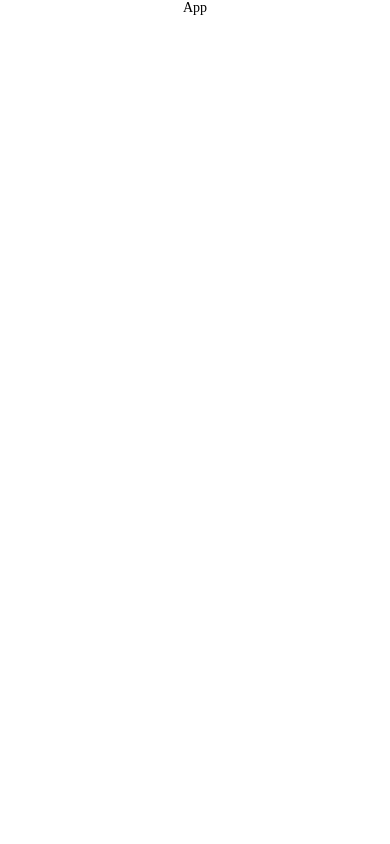
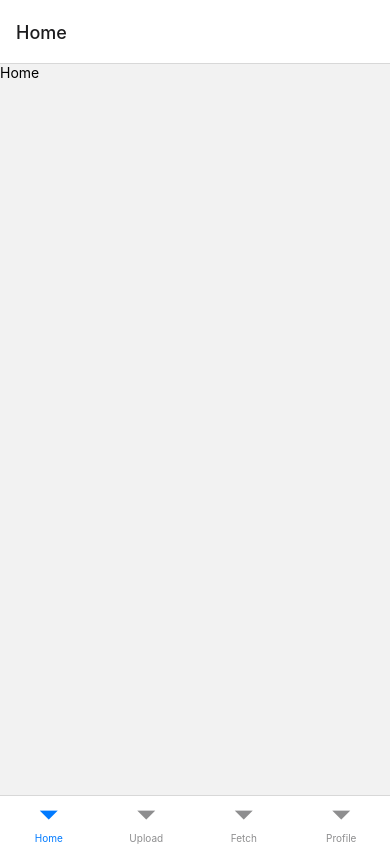
Before and after one commit to SRIRAMGJ007/WEBYAPAR, a React Native app: screen /HomeStack in a window 390 px wide. Built offline with nearby package versions, Linux system fonts and the light colour scheme.

Commit message:
Navigation added

```diff
--- a/App.tsx
+++ b/App.tsx
@@ -1,10 +1,11 @@
 import { StyleSheet, Text, View } from 'react-native'
 import React from 'react'
+import CentralNav from './Src/Navigation/CentralNav'
 
 const App = () => {
   return (
     <View style={{flex:1,backgroundColor:'white'}} >
-      <Text style={{color:'black',alignSelf:'center',fontFamily:"Poppins-Bold"}} >App</Text>
+      <CentralNav/>
     </View>
   )
 }
--- /dev/null
+++ b/Src/Auth/SignIn.js
@@ -0,0 +1,14 @@
+import { StyleSheet, Text, View } from 'react-native'
+import React from 'react'
+
+const SignIn = () => {
+  return (
+    <View>
+      <Text>SignIn</Text>
+    </View>
+  )
+}
+
+export default SignIn
+
+const styles = StyleSheet.create({})
--- /dev/null
+++ b/Src/Auth/SignUp.js
@@ -0,0 +1,14 @@
+import { StyleSheet, Text, View } from 'react-native'
+import React from 'react'
+
+const SignUp = () => {
+  return (
+    <View style ={{flex:1,backgroundColor:'white'}}>
+      <Text style={{color:'black'}}>SignUp</Text>
+    </View>
+  )
+}
+
+export default SignUp
+
+const styles = StyleSheet.create({})
--- /dev/null
+++ b/Src/Navigation/AuthStack.js
@@ -0,0 +1,25 @@
+// In App.js in a new project
+
+import * as React from 'react';
+import { View, Text } from 'react-native';
+import { NavigationContainer } from '@react-navigation/native';
+import { createNativeStackNavigator } from '@react-navigation/native-stack';
+import SignUp from '../Auth/SignUp';
+import SignIn from '../Auth/SignIn';
+
+
+
+const Stack = createNativeStackNavigator();
+
+function AuthStack() {
+  return (
+
+      <Stack.Navigator screenOptions={{headerShown: false}}>
+        <Stack.Screen name="SignUp" component={SignUp} />
+        <Stack.Screen name="SignIn" component={SignIn} />
+      </Stack.Navigator>
+
+  );
+}
+
+export default AuthStack;
--- /dev/null
+++ b/Src/Navigation/CentralNav.js
@@ -0,0 +1,31 @@
+// In App.js in a new project
+
+import * as React from 'react';
+import { View, Text } from 'react-native';
+import { NavigationContainer } from '@react-navigation/native';
+import { createNativeStackNavigator } from '@react-navigation/native-stack';
+import AuthStack from './AuthStack';
+import HomeStack from './Homestack';
+
+function HomeScreen() {
+  return (
+    <View style={{ flex: 1, alignItems: 'center', justifyContent: 'center' }}>
+      <Text>Home Screen</Text>
+    </View>
+  );
+}
+
+const Stack = createNativeStackNavigator();
+
+function CentralNav() {
+  return (
+    <NavigationContainer>
+      <Stack.Navigator screenOptions={{headerShown: false}}>
+        <Stack.Screen name="AuthStack" component={AuthStack} />
+        <Stack.Screen name="HomeStack" component={HomeStack} />
+      </Stack.Navigator>
+    </NavigationContainer>
+  );
+}
+
+export default CentralNav;
--- /dev/null
+++ b/Src/Navigation/Homestack.js
@@ -0,0 +1,19 @@
+import { createBottomTabNavigator } from '@react-navigation/bottom-tabs';
+import Home from '../Screens/Home';
+import Upload from '../Screens/Upload';
+import Fetch from '../Screens/Fetch';
+import Profile from '../Screens/Profile';
+
+const Tab = createBottomTabNavigator();
+
+function HomeStack() {
+  return (
+    <Tab.Navigator>
+      <Tab.Screen name="Home" component={Home} />
+      <Tab.Screen name="Upload" component={Upload} />
+      <Tab.Screen name="Fetch" component={Fetch} />
+      <Tab.Screen name="Profile" component={Profile} />
+    </Tab.Navigator>
+  );
+}
+export default HomeStack;
--- /dev/null
+++ b/Src/Screens/Fetch.js
@@ -0,0 +1,14 @@
+import { StyleSheet, Text, View } from 'react-native'
+import React from 'react'
+
+const Fetch = () => {
+  return (
+    <View>
+      <Text>Fetch</Text>
+    </View>
+  )
+}
+
+export default Fetch
+
+const styles = StyleSheet.create({})
--- /dev/null
+++ b/Src/Screens/Home.js
@@ -0,0 +1,14 @@
+import { StyleSheet, Text, View } from 'react-native'
+import React from 'react'
+
+const Home = () => {
+  return (
+    <View>
+      <Text>Home</Text>
+    </View>
+  )
+}
+
+export default Home
+
+const styles = StyleSheet.create({})
--- /dev/null
+++ b/Src/Screens/Profile.js
@@ -0,0 +1,14 @@
+import { StyleSheet, Text, View } from 'react-native'
+import React from 'react'
+
+const Profile = () => {
+  return (
+    <View>
+      <Text>Profile</Text>
+    </View>
+  )
+}
+
+export default Profile
+
+const styles = StyleSheet.create({})
--- /dev/null
+++ b/Src/Screens/Upload.js
@@ -0,0 +1,14 @@
+import { StyleSheet, Text, View } from 'react-native'
+import React from 'react'
+
+const Upload = () => {
+  return (
+    <View>
+      <Text>Upload</Text>
+    </View>
+  )
+}
+
+export default Upload
+
+const styles = StyleSheet.create({})
```
Also changed, not shown: package.json (+6 -1 lines), 2 other files (tests, documents, lock files or other folders).
